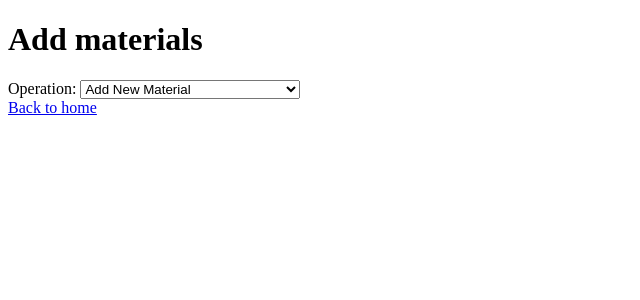
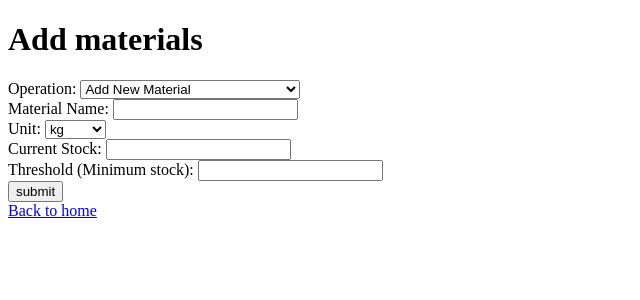
Before and after one commit to DARSHAN-V0909/lumberjack.rfc, a Flask app: page /materialAdd in a window 1280 px wide. Shown: the top 300 px of the page, without its empty margins (0-640 px from the left). Run offline with Flask 3, Linux system fonts and the light colour scheme.

```diff
--- a/app.py
+++ b/app.py
@@ -1,155 +1,19 @@
-from flask import Flask, request, jsonify, session,render_template
-from flask import redirect, url_for
-import mysql.connector
-from mysql.connector import IntegrityError
-import hashlib
+from flask import Flask, render_template
+from routes.auth_routes import auth_bp
+from routes.material_routes import material_bp
+
 import secrets
-import os
-from mysql.connector import Error
-## to install mysql.connector and flask have to install inside venv not globally
+
 app = Flask(__name__)
+app.secret_key = secrets.token_hex(16)
 
-app.secret_key = secrets.token_hex(16)##creates secret key toencrypt the current session  and sign session cookies securely so client cant tamper
-#=============implement logout and materials pages next=======================
-# DB connection function
-#put your username pswrd here this is what connects to the database to send queries
-def get_connection():
-    return mysql.connector.connect(
-        host="localhost",
-        user="rmms1",
-        password="rmms1!",
-        database="inventory_db"
-    )
+# Register blueprints
+app.register_blueprint(auth_bp)
+app.register_blueprint(material_bp)
 
-@app.route('/')##this is default landing page of the app
-@app.route('/login', methods=['GET'])# this get method has been specified to not confuse with the other POST method, there are 2 links above this function as this is specified to be the default landing page and should be accesible by the link
-def home():
-    return render_template('login.html')
+@app.errorhandler(404)
+def page_not_found(e):
+    return render_template('404.html'), 404
 
-@app.route('/register')## directs to register.html
-def registerPage():
-    return render_template('register.html')
-@app.route('/register', methods=['POST'])#when someone registers from the HTMl page a POST request is sent here and this function adds that username/password to the database
-def register():
-    data = request.get_json()#gets the POST json object from the frontend JS
-    username = data['username']#extracts the username field from the json
-    password = hashlib.sha256(data['password'].encode()).hexdigest()#extracts and encodes password to sha256 encryption
-    conn = get_connection()#establishes connection with the database
-    cursor = conn.cursor()#this signals the start of a query being written now we can write queries to the db
-    try:#try catch to handle case where user has tried to register with duplicate username
-        cursor.execute(
-            "INSERT INTO users (username, password_hash) VALUES (%s, %s)",
-            (username, password)
-        )#tries to execute an insertion query with data that we have extracted from the json
-        conn.commit()#commits the query and pushes it to the db immediately, waits for db response
-
-        db_path = os.path.join(os.path.dirname(__file__), 'db', 'init.sql')#absolute path has been used to access the inti_sql file
-        with open(db_path, 'a') as f:
-            escaped_username = username.replace("'", "''")
-            f.write(
-                f"INSERT INTO users (username, password_hash) VALUES ('{escaped_username}', '{data['password']}');\n"
-            )#passing the actual password here so you can use the profiles
-
-        return jsonify({"message": "User registered successfully"}), 201#returns a success request to the front end, it can now render a success message
-
-    except IntegrityError:#handles the edge case where registration form duplicate username occurs
-        return jsonify({"error": "Username already exists"}), 409
-
-    except Exception as e:
-        # Catch-all for any other DB errors
-        return jsonify({"error": str(e)}), 500
-
-    finally:
-        conn.close()#safely closes the connection in all situations the finally block always runs even if program crashes unexpectedly this allows safe DB closure
-
-@app.route('/login', methods=['POST'])#Handles login request from the frontend, handles authentication from the frontend with DB
-def login():
-    data = request.get_json()#gets json data from the POST request
-    username = data['username']#gets the entered username login data from the json object
-    password = hashlib.sha256(data['password'].encode()).hexdigest()#gets the password
-
-    conn = get_connection()#establishes connection with the DB
-    cursor = conn.cursor(dictionary=True)#enables us to start writing queries, the dictionary field is True and says that we expect a key value pair
-    cursor.execute("SELECT * FROM users WHERE username = %s AND password_hash = %s", (username, password))#query to check if user present
-    user = cursor.fetchone()#fetches the one entry in case available
-    conn.close()#connection between this app and DB is closed
-
-    if user:#if user info was retrieved successfully do this user would be None otherwise
-        session['user_id'] = user['id']#sets the session userId to the id field we retrieved from the DB
-        session['username']=username
-        return jsonify({"message": "Login successful"})#sends a successful response to the frontend
-    return jsonify({"error": "Invalid credentials"}), 401#throws error and should redirect to our custom error 303 HTML page
-#TO-DO WORK ON THIS LOGIN PAGE
-@app.route('/logout')
-def logout():
-    session.clear()
-    return render_template('login.html',logout=True)
-
-# ---------- MATERIAL ROUTES ----------
-
-@app.route('/materialAdd')
-def materialsAddPage():
-    return render_template("materialAdd.html")
-
-@app.route("/materialView")
-def materialsViewPage():
-    return render_template('materialView.html')
-
-@app.route('/materials', methods=['GET', 'POST'])#handles both get and post requests
-def materials():
-    if 'user_id' not in session:#user_id is always set on login if the user isnt logged in,wont be set
-        return jsonify({"error": "Unauthorized"}), 401
-    try:
-        conn = get_connection()#gets connection to the DB
-        cursor = conn.cursor(dictionary=True)
-
-        if request.method == 'GET':
-            cursor.execute("SELECT * FROM raw_materials WHERE user_id = %s", (session['user_id'],))
-            materials = cursor.fetchall()
-            conn.close()
-            return jsonify(materials)
-
-        if request.method == 'POST':#gets the name,unit,current_stock,threshold attributes from the frontend
-            data = request.get_json()
-            name = data['name']
-            unit = data['unit']
-            current_stock = data['current_stock']
-            threshold = data['threshold']
-            user_id = session['user_id']
-
-            cursor.execute(
-                "INSERT INTO raw_materials (name, unit, current_stock, threshold, user_id) VALUES (%s, %s, %s, %s, %s)",
-                (name, unit, current_stock, threshold, user_id)
-            )
-            conn.commit()
-            conn.close()
-
-            db_path = os.path.join(os.path.dirname(__file__), 'db', 'init.sql')
-            with open(db_path, 'a') as f:
-                ename = name.replace("'", "''")
-                eunit = unit.replace("'", "''")
-                f.write(
-                    f"INSERT INTO raw_materials (name, unit, current_stock, threshold, user_id) "
-                    f"VALUES ('{ename}', '{eunit}', {current_stock}, {threshold}, {user_id});\n"
-                )
-
-            return jsonify({"message": "Material added"}), 201
-    except Error as e:#if duplicate name passed as material will return a sql exception and alert passed to user
-        print(f"SQL Error: {e}")
-        return jsonify({"error": "Insertion error", "details": str(e)}), 400
-
-    finally:
-        if conn.is_connected():
-            conn.close()
-@app.route('/home')
-def homeDirect():
-    if 'user_id' not in session:
-        return jsonify({"error": "Unauthorized"}), 401
-    return render_template("dashboard.html",username=session['username'])
-
-@app.errorhandler(404)##flask default page for error 404
-def page_not_found(e):
-    return render_template('404.html'), 404#renders our custom html page in case of error
-#mandatory to start the application on run
 if __name__ == '__main__':
     app.run(debug=True)
--- /dev/null
+++ b/routes/material_routes.py
@@ -0,0 +1,170 @@
+from flask import Blueprint, render_template, request, session, jsonify
+import os
+from routes.db_utils import get_connection
+from mysql.connector import Error
+
+material_bp = Blueprint('material', __name__)
+
+@material_bp.route('/materialAdd')
+def materialsAddPage():
+    return render_template("materialAdd.html")
+
+@material_bp.route("/materialView")
+def materialsViewPage():
+    return render_template('materialView.html')
+
+@material_bp.route('/materials', methods=['GET'])#handling get requests
+def get_materials():
+    if 'user_id' not in session:
+        return jsonify({"error": "Unauthorized"}), 401
+
+    try:
+        conn = get_connection()
+        cursor = conn.cursor(dictionary=True)
+
+        cursor.execute("SELECT * FROM raw_materials WHERE user_id = %s", (session['user_id'],))
+        materials = cursor.fetchall()
+        return jsonify(materials)
+
+    except Error as e:
+        print(f"SQL Error: {e}")
+        return jsonify({"error": "Failed to fetch materials", "details": str(e)}), 400
+
+    finally:
+        conn.close()
+
+@material_bp.route('/materials', methods=['POST'])
+def add_material():
+    if 'user_id' not in session:
+        return jsonify({"error": "Unauthorized"}), 401
+
+    try:
+        data = request.get_json()
+        name = data['name']
+        unit = data['unit']
+        current_stock = data['current_stock']
+        threshold = data['threshold']
+        user_id = session['user_id']
+
+        conn = get_connection()
+        cursor = conn.cursor()
+
+        cursor.execute(
+            "INSERT INTO raw_materials (name, unit, current_stock, threshold, user_id) "
+            "VALUES (%s, %s, %s, %s, %s)",
+            (name, unit, current_stock, threshold, user_id)
+        )
+        conn.commit()
+
+        # Log to init.sql for backup
+        db_path = os.path.join(os.path.dirname(__file__), '..', 'db', 'init.sql')
+        with open(db_path, 'a') as f:
+            ename = name.replace("'", "''")
+            eunit = unit.replace("'", "''")
+            f.write(
+                f"INSERT INTO raw_materials (name, unit, current_stock, threshold, user_id) "
+                f"VALUES ('{ename}', '{eunit}', {current_stock}, {threshold}, {user_id});\n"
+            )
+
+        return jsonify({"message": "Material added"}), 201
+
+    except Error as e:
+        print(f"SQL Error: {e}")
+        return jsonify({"error": "Insertion error", "details": str(e)}), 400
+
+    finally:
+        conn.close()
+@material_bp.route('/materials', methods=['PUT'])
+def update_material():
+    if 'user_id' not in session:
+        return jsonify({"error": "Unauthorized"}), 401
+
+    try:
+        data = request.get_json()
+        material_id = data['material_id']
+        quantity = int(data['quantity'])
+
+        conn = get_connection()
+        cursor = conn.cursor()
+
+        # # Fetch current stock securely
+        # cursor.execute("SELECT current_stock FROM raw_materials WHERE material_id = %s AND user_id = %s",
+        #                (material_id, session['user_id']))
+        # row = cursor.fetchone()
+
+        # if row is None:
+        #     return jsonify({"error": "Material not found"}), 404
+
+        new_stock = data['current_stock'] + int(quantity)
+
+        # Ensure stock doesn't go negative
+        if new_stock < 0:
+            return jsonify({"error": "Insufficient stock"}), 400
+        print('reached')
+        # Update stock
+        cursor.execute("UPDATE raw_materials SET current_stock = %s WHERE material_id = %s AND user_id = %s",
+                       (new_stock, material_id, session['user_id']))
+
+        # Determine type of transaction
+        tx_type = "add" if quantity >= 0 else "remove"
+
+        # Log transaction
+        cursor.execute(
+            "INSERT INTO transactions (material_id, quantity, type, user_id) VALUES (%s, %s, %s, %s)",
+            (material_id, abs(quantity), tx_type, session['user_id'])
+        )
+
+        conn.commit()
+
+        # Save queries to file for auditing
+        db_path = os.path.join(os.path.dirname(__file__), '..', 'db', 'init.sql')
+        with open(db_path, 'a') as f:
+            f.write(f"UPDATE raw_materials SET current_stock = {new_stock} WHERE material_id = {material_id} AND user_id = {session['user_id']};\n")
+            f.write(f"INSERT INTO transactions (material_id, quantity, type, user_id) VALUES ({material_id}, {abs(quantity)}, '{tx_type}', {session['user_id']});\n")
+
+        return jsonify({"message": "Material updated"}), 200
+
+    except Error as e:
+        print(f"SQL Error: {e}")
+        return jsonify({"error": "Update error", "details": str(e)}), 400
+
+    finally:
+        conn.close()
+@material_bp.route('/materials', methods=['DELETE'])
+def delete_material():
+    if 'user_id' not in session:
+        return jsonify({"error": "Unauthorized"}), 401
+
+    try:
+        data = request.get_json()
+        name = data['name']
+        material_id=data['material_id']
+        conn = get_connection()
+        cursor = conn.cursor()
+        cursor.execute("DELETE FROM transactions WHERE material_id=%s and user_id=%s", (material_id, session['user_id']))
+        cursor.execute("DELETE FROM raw_materials WHERE name = %s AND user_id = %s", (name, session['user_id']))
+        conn.commit()
+
+        if cursor.rowcount == 0:
+            return jsonify({"error": "Material not found "+name}), 404
+
+        # Audit logging
+        db_path = os.path.join(os.path.dirname(__file__), '..', 'db', 'init.sql')
+        with open(db_path, 'a') as f:
+            f.write(f"DELETE FROM transactions WHERE material_id={material_id} and user_id={session['user_id']};\n")
+            f.write(f"DELETE FROM raw_materials WHERE name = '{name}' AND user_id = {session['user_id']};\n")
+
+        return jsonify({"message": "Material deleted"}), 200
+
+    except Error as e:
+        print(f"SQL Error: {e}")
+        return jsonify({"error": "Deletion error", "details": str(e)}), 400
+
+    finally:
+        conn.close()
+
+@material_bp.route('/home')
+def homeDirect():
+    if 'user_id' not in session:
+        return jsonify({"error": "Unauthorized"}), 401
+    return render_template("dashboard.html", username=session['username'])
--- a/static/materialsAdd.js
+++ b/static/materialsAdd.js
@@ -1,4 +1,5 @@
 let form = document.getElementById("materialsAdd");
+let updateMaterialID="";//will store material_id for update queries
 form.addEventListener("submit",async function(event){
     event.preventDefault();
     let operation=document.getElementById("operation").value;
@@ -19,43 +20,50 @@ form.addEventListener("submit",async function(event){
         console.log(result);
         if(response.ok){
             alert('Items added succesfully');
+            window.location.reload();
         }else{
             alert("Error, materials couldn't be added! Check console for more information");
             console.log('Error: ' + result.error || result.message||"Unknown error");
         }
     }else if(operation=='UPDATE'){
         const formData=new FormData(form);
-        const material=formData.get('material');
-        const quantity=formData.get('quantity');
+        const material=document.getElementById('material').value;
+        const quantity=document.getElementById('quantity').value
+        const dataAvailability = Number(document.getElementById('quantity').min*-1);
+        console.log(material,quantity,dataAvailability,updateMaterialID);
         let response= await fetch("/materials",{
-            method: "UPDATE",
+            method: "PUT",
             headers:{
                 'Content-type':'application/json'
             },
-            body:JSON.stringify({'name':material,'quantity':quantity})
+            body:JSON.stringify({'name':material,'quantity':quantity,'current_stock':dataAvailability,'material_id':updateMaterialID})
         });
         let result=await response.json();
         console.log(result);
         if(response.ok){
             alert('Material updated succesfully');
+            window.location.reload();
         }else{
             alert("Error, materials couldn't be updated! Check console for more information");
             console.log('Error: ' + result.error || result.message||"Unknown error");
         }
     }else if(operation=='DELETE'){
         const formData=new FormData(form);
-        const material=formData.get('material');
+        const material=document.getElementById('material').value;
+        console.log(material);
         let response= await fetch("/materials",{
-            method: "UPDATE",
+            method: "DELETE",
             headers:{
                 'Content-type':'application/json'
             },
-            body:JSON.stringify({'name':material})
+            body:JSON.stringify({'name':material,'material_id':updateMaterialID})
         });
         let result=await response.json();
         console.log(result);
         if(response.ok){
             alert('Material deleted succesfully');
+            window.location.reload();
+
         }else{
             alert("Error, materials couldn't be deleted! Check console for more information");
             console.log('Error: ' + result.error || result.message||"Unknown error");
@@ -80,37 +88,51 @@ document.getElementById("operation").addEventListener('change',async function(){
         Current Stock:   <input type="number" name="current_stock" id="current_stock" required min="0"><br>
         Threshold (Minimum stock): <input type="number" name="threshold" id="threshold" required min="0"><br>
         <input type="submit" value="submit">`
-    }else if(value=='UPDATE'){
-        let htmlString=`Select Material: <select id="material" required>
-        `;//add event listener for material to give max material to remove
-        let response=await fetch('/materials',{
-            method:'GET',
-            headers:{
-                'Content-type':'application/json'
+        }else if(value=='UPDATE'){
+        let htmlString = `Select Material:
+            <select id="material" name="material" required><option value="" disabled selected>Select a material</option>`;
+
+        let response = await fetch('/materials', {
+            method: 'GET',
+            headers: {
+                'Content-type': 'application/json'
             }
         });
-        let resultSet=await response.json();//stores all the db values
+        let resultSet = await response.json();
         console.log(response);
-        if(!response.ok){
-            alert("Error, materials couldn't be added! Check console for more information");
-            console.log('Error: ' + result.error || result.message||"Unknown error");
+
+        if (!response.ok) {
+            alert("Error, materials couldn't be fetched! Check console for more information");
+            console.log('Error: ' + result.error || result.message || "Unknown error");
+            return;
         }
+
         resultSet.forEach(element => {
-            htmlString+=`<option value="${element['name']}">${element['name']}</option>`
+            htmlString += `<option value="${element.name}">${element.name}</option>`;
         });
-        renderArea.innerHTML=htmlString+'</select><br>';
-        document.getElementById('material').addEventListener('change',function(){
-            let value=this.value;
-            let maxValue=0;
-            let numberField=document.getElementById('numField');
-            for(let key in resultSet){
-                if(key['name']==value){
-                    maxValue=key['current_stock'];break;
-                }
+
+        htmlString += `</select><br>
+            <div id="numField"></div><br>
+            <input type="submit" value="submit">`;
+
+        renderArea.innerHTML = htmlString;
+
+        // ✅ Corrected to 'change' and added missing #numField container
+        document.getElementById('material').addEventListener('change', function () {
+            let value = this.value;
+            let selectedMaterial = resultSet.find(material => material.name === value);
+            let numberField = document.getElementById('numField');
+            if (selectedMaterial) {
+                let maxValue = selectedMaterial.current_stock;
+                updateMaterialID = selectedMaterial.material_id;
+
+                numberField.innerHTML = `
+                    Enter Amount to be added or deleted:
+                    (Current Stock is ${maxValue} ${selectedMaterial.unit})<br>
+                    <input type="number" name="quantity" id="quantity" required min="${-1 * maxValue}">
+                `;
             }
-            numberField.html+=`<input type="number" min="${-1*maxValue}" id="quantity">`;
         });
-        renderArea.innerHTML+='<input type="submit" value="submit">';
     }else if(value=='DELETE'){
         let htmlString=`Select Material: <select id="material" required>
         `;//add event listener for material to give max material to remove
@@ -130,5 +152,14 @@ document.getElementById("operation").addEventListener('change',async function(){
             htmlString+=`<option value="${element['name']}">${element['name']}</option>`
         });
         renderArea.innerHTML=htmlString+'</select><br>';
+        renderArea.innerHTML+='<input type="submit" value="submit">';
+        document.getElementById('material').addEventListener('change', function () {
+            let value = this.value;
+            let selectedMaterial = resultSet.find(material => material.name === value);
+            let numberField = document.getElementById('numField');
+            if (selectedMaterial) {
+                updateMaterialID = selectedMaterial.material_id;
+            }
+        });
     }
 });
--- a/templates/materialAdd.html
+++ b/templates/materialAdd.html
@@ -15,10 +15,21 @@
                             <option value="UPDATE">Update Existing material Quantity</option>
                             <option value="DELETE">Delete a material</option>
                         </select>
+
         <div id="renderArea">
-
+            Material Name: <input type="text" name="name" id="name" required><br>
+        Unit:          <select name="unit" id="unit" required>
+                            <option value="kg">kg</option><br>
+                            <option value="Liters">Liters</option><br>
+                            <option value="g">grams</option>
+                            <option value="pieces">pieces</option>
+                            <option value="bags">bags</option>
+                            <option value="units">units</option>
+                         </select><br>
+        Current Stock:   <input type="number" name="current_stock" id="current_stock" required min="0"><br>
+        Threshold (Minimum stock): <input type="number" name="threshold" id="threshold" required min="0"><br>
+        <input type="submit" value="submit">
         </div>
-        <div id="numField"></div>
     </form>
     <a href="/home">Back to home</a>
     <script src="../static/materialsAdd.js"></script>
```
Also changed, not shown: db/init.sql (+14 -0 lines), routes/auth_routes.py (added, +69 -0 lines), routes/db_utils.py (added, +9 -0 lines).
